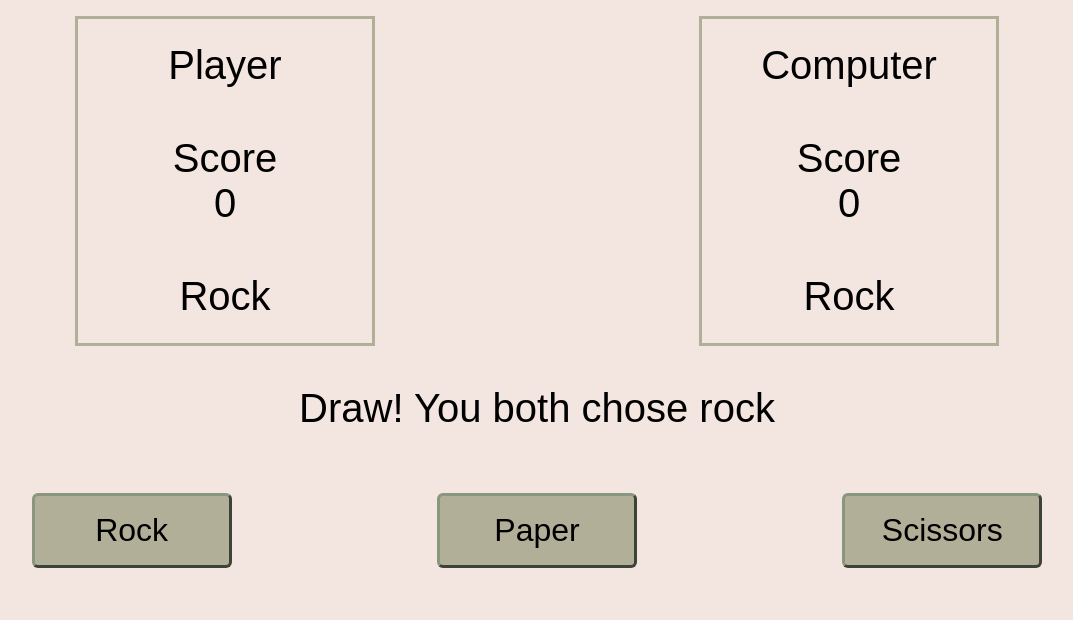
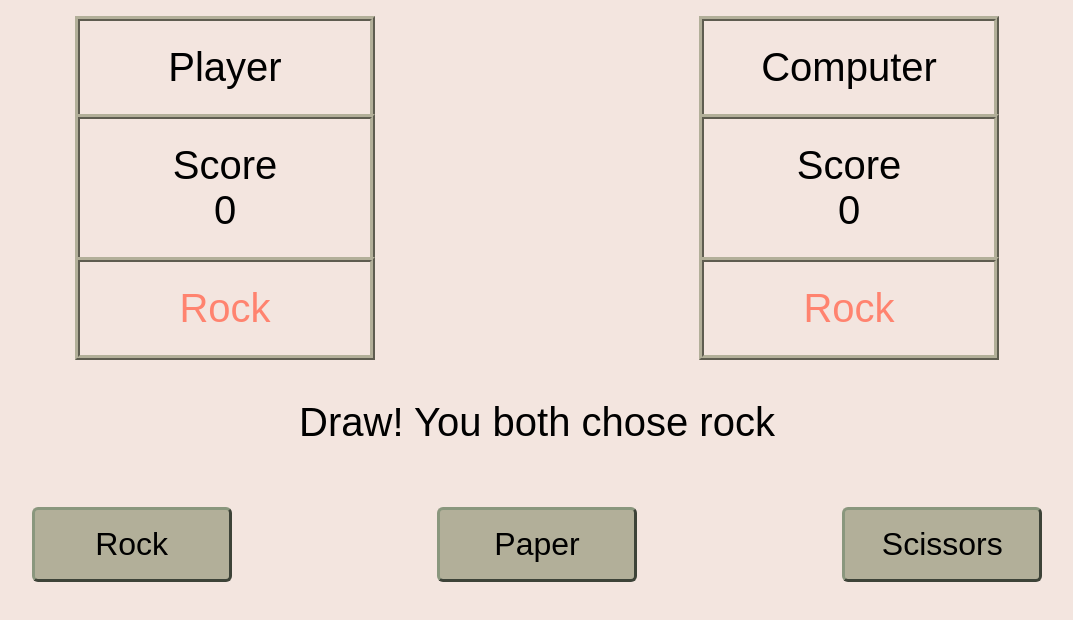
Before and after one commit to PotaytoDev/rock-paper-scissors, a plain HTML site: page index.html in a window 1280 px wide. Both pictures are taken after a click on the button "Rock". Shown: the whole page, without its empty margins (103-1176 px from the left). Drawn offline with Linux system fonts and the light colour scheme.

Commit message:
Modify behavior and styles for selections text
Modified the behavior of the selections text so that it will change
color based on a win, loss, or draw for each of the players.

```diff
--- a/script.js
+++ b/script.js
@@ -56,11 +56,19 @@ function compareSelections(playerSelection, computerSelection)
     return roundResult;
 }
 
-function displaySelections(playerSelection, computerSelection)
+function displaySelections(playerSelection, computerSelection, playerSelectionElement, computerSelectionElement)
 {
-    document.querySelector('#player-selection').textContent =
+    // Remove any of the classes, if present
+    playerSelectionElement.classList.remove('win');
+    computerSelectionElement.classList.remove('win');
+    playerSelectionElement.classList.remove('lose');
+    computerSelectionElement.classList.remove('lose');
+    playerSelectionElement.classList.remove('draw');
+    computerSelectionElement.classList.remove('draw');
+
+    playerSelectionElement.textContent =
             playerSelection.charAt(0).toUpperCase() + playerSelection.substring(1)
-    document.querySelector('#computer-selection').textContent =
+    computerSelectionElement.textContent =
             computerSelection.charAt(0).toUpperCase() + computerSelection.substring(1)
 }
 
@@ -71,8 +79,10 @@ function playRound(playerSelection)
     const computerScore = document.querySelector('#computer-score');
     const results = document.querySelector('#results');
     const gameResult = document.querySelector('#game-results');
+    const playerSelectionElement = document.querySelector('#player-selection');
+    const computerSelectionElement = document.querySelector('#computer-selection');
 
-    displaySelections(playerSelection, computerSelection);
+    displaySelections(playerSelection, computerSelection, playerSelectionElement, computerSelectionElement);
 
     const roundResult = compareSelections(playerSelection, computerSelection);
 
@@ -82,6 +92,9 @@ function playRound(playerSelection)
                 playerSelection.substring(1)} beats ${computerSelection}`
 
         playerScore.textContent = Number(playerScore.textContent) + 1;
+
+        playerSelectionElement.classList.toggle('win');
+        computerSelectionElement.classList.toggle('lose');
     }
     else if (roundResult === "lose")
     {
@@ -89,10 +102,15 @@ function playRound(playerSelection)
                 computerSelection.substring(1)} beats ${playerSelection}`;
 
         computerScore.textContent = Number(computerScore.textContent) + 1;
+
+        playerSelectionElement.classList.toggle('lose');
+        computerSelectionElement.classList.toggle('win');
     }
     else
     {
         results.textContent = `Draw! You both chose ${playerSelection}`;
+        playerSelectionElement.classList.toggle('draw');
+        computerSelectionElement.classList.toggle('draw');
     }
 
     // End the game and disable buttons after a player reaches 5 points
@@ -115,14 +133,10 @@ function determineGameResult(playerScore, computerScore)
         gameResult = `You win the game! Final score is ${playerScore} to ${computerScore}`;
         document.querySelector('#game-results').classList.toggle('win');
     }
-    else if (playerScore < computerScore)
+    else
     {
         gameResult = `You lose the game! Final score is ${playerScore} to ${computerScore}`;
         document.querySelector('#game-results').classList.toggle('lose');
-    }
-    else
-    {
-        gameResult = `The game ended in a draw! Final score is ${playerScore} to ${computerScore}`
     }
 
     return gameResult;
--- a/styles.css
+++ b/styles.css
@@ -3,7 +3,6 @@
 }
 
 body {
-  /* border: 2px solid red; */
   font-family: Arial, Helvetica, sans-serif;
   margin: 0;
   background-color: #F3E5DF;
@@ -14,17 +13,15 @@ body {
 .names,
 .scores,
 .display-selection {
-  border-left: 3px solid #B2AF99;
-  border-right: 3px solid #B2AF99;
+  border: 5px ridge #B2AF99;
+  border-bottom: none;
   padding: 24px;
   max-width: 300px;
   flex: 1;
 }
 
 .sections {
-  /* border: 2px solid red; */
   padding: 16px;
-  /* max-width: 1000px; */
 }
 
 #names-section,
@@ -34,14 +31,11 @@ body {
 }
 
 /* Names Section */
+
 #names-section {
   display: flex;
   justify-content: space-around;
   text-align: center;
-}
-
-.names {
-  border-top: 3px solid #B2AF99;
 }
 
 /* Scores Section */
@@ -72,7 +66,7 @@ p {
   display: flex;
   flex-direction: column;
   align-items: center;
-  border-bottom: 3px solid #B2AF99;
+  border-bottom: 5px ridge #B2AF99;
 }
 
 /* Results section */
@@ -117,6 +111,8 @@ p {
   margin-top: 24px;
 }
 
+/* Dynamic classes */
+
 .win {
   color: #009175;
 }
@@ -124,3 +120,7 @@ p {
 .lose {
   color: #C4515C;
 }
+
+.draw {
+  color: #FF836F;
+}
```
